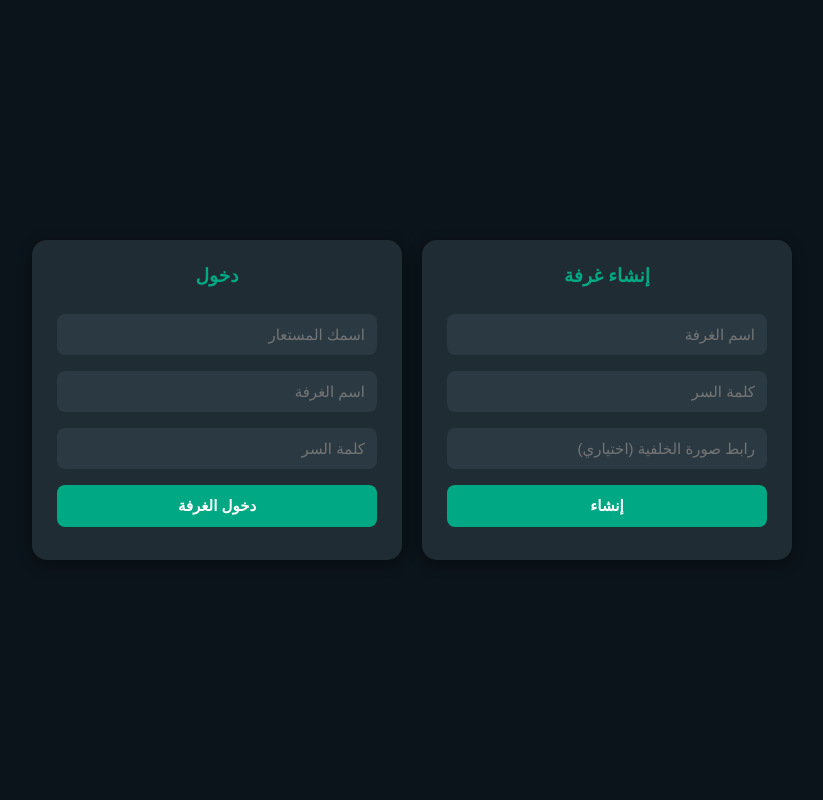
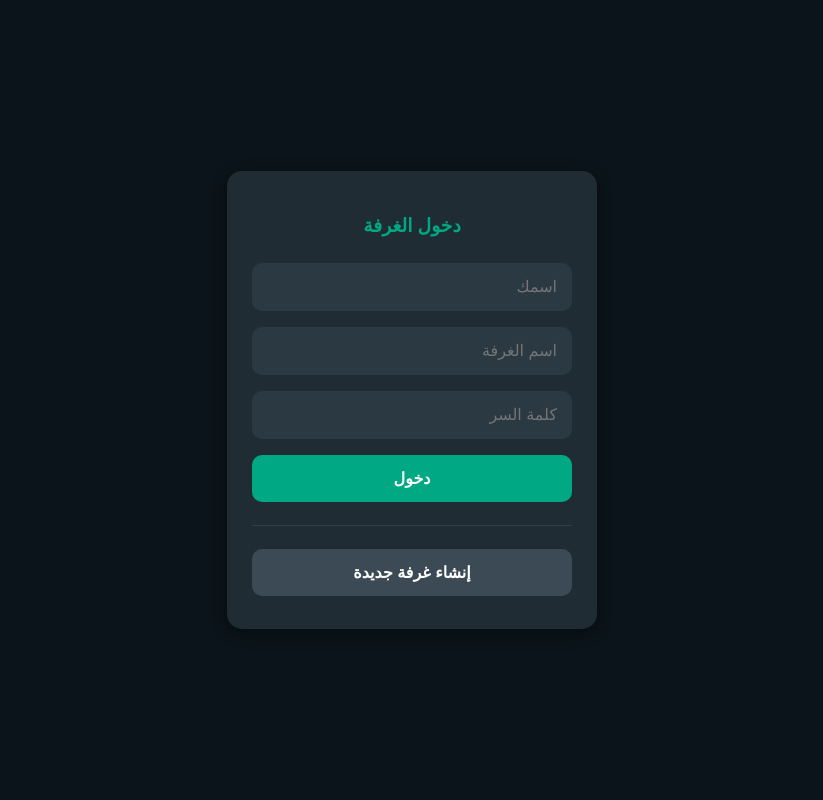
Before and after one commit to anas-km1437/HLA1437, a Flask app: page / in a window 1280 px wide. Shown: the whole page, without its empty margins (228-1051 px from the left). Run offline with Flask 3, Linux system fonts and the light colour scheme; some libraries are stand-ins or nearby versions.

Commit message:
Update index.html

```diff
--- a/chat-app/templates/index.html
+++ b/chat-app/templates/index.html
@@ -2,291 +2,163 @@
 <html lang="ar" dir="rtl">
 <head>
     <meta charset="UTF-8">
-    <!-- السطر السحري لدعم النقال (شاشات الجوال) -->
-    <meta name="viewport" content="width=device-width, initial-scale=1.0, maximum-scale=1.0, user-scalable=no">
-    <title>Anas Chat 437</title>
+    <meta name="viewport" content="width=device-width, initial-scale=1.0, maximum-scale=1.0, user-scalable=no, viewport-fit=cover">
+    <title>Chat Room</title>
     <style>
-        body { margin:0; background:#0b141a; color:#e9edef; font-family:Arial, sans-serif; height:100vh; display:flex; flex-direction:column; overflow:hidden; }
+        :root { --bg-dark: #0b141a; --header-bg: #202c33; --accent: #00a884; --input-bg: #2a3942; }
 
-        /* Login */
-        #login { position:fixed; inset:0; background:#0b141a; display:flex; justify-content:center; align-items:center; z-index:1000; gap:20px; flex-wrap:wrap; padding:20px; overflow-y:auto; }
-        .card { background:#202c33; padding:25px; border-radius:15px; width:100%; max-width:320px; box-shadow: 0 4px 15px rgba(0,0,0,0.3); }
-        input, button { width:100%; padding:12px; margin:8px 0; border:none; border-radius:8px; box-sizing:border-box; outline:none; font-size:15px; }
-        input { background:#2a3942; color:white; }
-        button { background:#00a884; color:white; cursor:pointer; font-weight:bold; transition: 0.2s; }
-        button:hover { background:#06cf9c; }
+        /* جعل الطول يتناسب مع طول الجوال الحقيقي */
+        body { margin:0; background: var(--bg-dark); color:#e9edef; font-family: sans-serif; height: 100dvh; display:flex; flex-direction:column; overflow:hidden; }
 
-        /* شريط المتصلين والإعدادات */
-        .chat-header { background:#202c33; padding:10px 15px; display:none; justify-content:space-between; align-items:center; border-bottom:1px solid #2a3942; z-index:10; }
-        #online-list { font-size:13px; color:#00a884; font-weight:bold; }
-        .settings-btn { cursor:pointer; font-size:22px; transition:0.2s; }
-        .settings-btn:hover { transform:rotate(90deg); }
+        #login { position:fixed; inset:0; background: var(--bg-dark); display:flex; justify-content:center; align-items:center; z-index:1000; padding:20px; overflow-y:auto; }
+        .card { background: var(--header-bg); padding:25px; border-radius:15px; width:100%; max-width:320px; box-shadow: 0 4px 15px rgba(0,0,0,0.4); }
+        input, button { width:100%; padding:14px; margin:8px 0; border:none; border-radius:10px; font-size:16px; box-sizing:border-box; }
+        input { background: var(--input-bg); color:white; border: 1px solid transparent; }
+        input:focus { border-color: var(--accent); outline:none; }
+        button { background: var(--accent); color:white; font-weight:bold; cursor:pointer; }
 
-        /* نافذة الإعدادات */
-        #settings-modal { position:fixed; inset:0; background:rgba(0,0,0,0.8); display:none; justify-content:center; align-items:center; z-index:2000; padding:20px;}
+        .chat-header { background: var(--header-bg); padding:12px 15px; display:none; justify-content:space-between; align-items:center; z-index:10; border-bottom: 1px solid #313d45; }
+        #online-list { font-size:14px; color: var(--accent); font-weight:bold; }
 
-        /* Chat Layout */
-        #messages { flex:1; overflow-y:auto; padding:15px; list-style:none; display:flex; flex-direction:column; gap:10px; background-color:#0b141a; transition: background 0.5s; margin:0; }
+        /* منطقة الرسائل */
+        #messages { flex:1; overflow-y:auto; padding:15px; list-style:none; display:flex; flex-direction:column; gap:12px; margin:0; background-color: var(--bg-dark); }
+        .message-item { max-width:85%; padding:10px 14px; border-radius:12px; font-size:16px; color:white; word-wrap:break-word; box-shadow: 0 1px 2px rgba(0,0,0,0.3); }
+        .my-message { align-self:flex-end; background:#005c4b; border-top-left-radius: 0; }
+        .other-message { align-self:flex-start; background: var(--header-bg); border-top-right-radius: 0; }
 
-        .message-item { max-width:85%; padding:10px 14px; border-radius:12px; position:relative; cursor:pointer; box-shadow: 0 1px 2px rgba(0,0,0,0.2); font-size:15px; line-height:1.4; word-wrap:break-word; }
-        .my-message { align-self:flex-end; background:#005c4b; border-top-left-radius: 0; }
-        .other-message { align-self:flex-start; background:#202c33; border-top-right-radius: 0; }
+        /* شريط الرد */
+        #reply-bar { display:none; background: var(--header-bg); padding:10px 15px; border-bottom: 1px solid var(--input-bg); justify-content:space-between; align-items:center; }
 
-        /* Reply System */
-        .reply-area { background:rgba(0,0,0,0.3); border-right:4px solid #00a884; padding:8px; margin-bottom:8px; border-radius:6px; font-size:13px; color:#cfd5d8; }
-        #reply-bar { background:#202c33; padding:10px 15px; display:none; border-bottom:1px solid #2a3942; justify-content:space-between; align-items:center; }
+        /* منطقة الإدخال المطورة للنقال */
+        .input-area { background: var(--header-bg); padding: 10px 10px calc(10px + env(safe-area-inset-bottom)); box-shadow: 0 -4px 10px rgba(0,0,0,0.2); display:none; flex-direction:column; }
+        .input-bar { display:flex; gap:10px; align-items:center; }
+        #msg { flex:1; border-radius:25px; padding:12px 18px; background: var(--input-bg); color:white; border:none; font-size:16px; }
 
-        /* شريط التحميل */
-        #progress-container { width:100%; background:#2a3942; display:none; height:4px; }
-        #progress-bar { width:0%; height:100%; background:#00a884; transition:0.2s; }
+        .icon-btn { font-size:24px; cursor:pointer; color:#8696a0; width:40px; text-align:center; }
+        .send-btn { width:48px; height:48px; border-radius:50%; background: var(--accent); color:white; border:none; display:flex; align-items:center; justify-content:center; flex-shrink:0; font-size:20px; }
 
-        /* معاينة الصوت */
-        #voice-preview { display:none; background:#202c33; padding:10px; align-items:center; gap:10px; border-top:1px solid #2a3942; flex-wrap:wrap; }
-
-        /* Input Bar */
-        .input-bar { display:none; gap:8px; padding:10px; background:#202c33; align-items:center; }
-        #msg { flex:1; border-radius:24px; padding:12px 15px; background:#2a3942; color:white; border:none; font-size:15px; }
-        .icon { font-size:24px; cursor:pointer; color:#8696a0; transition: 0.2s; padding:5px; }
-        .icon:hover { color:#e9edef; }
-        .send-btn { width:45px; height:45px; border-radius:50%; display:flex; align-items:center; justify-content:center; padding:0; background:#00a884; flex-shrink:0; }
-        .recording { color:#f44336; animation: blink 1s infinite; }
-        @keyframes blink { 50% { opacity: 0.3; } }
-
-        /* Media Queries للنقال */
-        @media (max-width: 600px) {
-            .chat-header { padding: 8px 12px; }
-            #online-list { font-size: 11px; }
-            .message-item { max-width: 90%; font-size:14px; }
-            .input-bar { padding: 8px; gap:6px; }
-            #msg { padding: 10px 14px; font-size:14px; }
-            .icon { font-size: 22px; }
-            .send-btn { width:40px; height:40px; }
-        }
+        #settings-modal { position:fixed; inset:0; background:rgba(0,0,0,0.85); display:none; justify-content:center; align-items:center; z-index:2000; padding:20px; }
     </style>
 </head>
 <body>
 
-<!-- شاشة الدخول -->
 <div id="login">
     <div class="card">
-        <h3 style="text-align:center; color:#00a884; margin-top:0;">إنشاء غرفة</h3>
-        <input id="newRoom" placeholder="اسم الغرفة">
-        <input id="newPass" type="password" placeholder="كلمة السر">
-        <input id="newBg" placeholder="رابط صورة الخلفية (اختياري)">
-        <button onclick="createRoom()">إنشاء</button>
-    </div>
-    <div class="card">
-        <h3 style="text-align:center; color:#00a884; margin-top:0;">دخول</h3>
-        <input id="username" placeholder="اسمك المستعار">
+        <h3 style="text-align:center; color:var(--accent);">دخول الغرفة</h3>
+        <input id="username" placeholder="اسمك">
         <input id="room" placeholder="اسم الغرفة">
         <input id="password" type="password" placeholder="كلمة السر">
-        <button onclick="joinRoom()">دخول الغرفة</button>
+        <button onclick="joinRoom()">دخول</button>
+        <hr style="border:0; border-top:1px solid #313d45; margin:15px 0;">
+        <button style="background:#3b4a54;" onclick="document.getElementById('create-area').style.display='block'">إنشاء غرفة جديدة</button>
+        <div id="create-area" style="display:none; margin-top:10px;">
+            <input id="newRoom" placeholder="اسم الغرفة الجديدة">
+            <input id="newPass" type="password" placeholder="سر الغرفة">
+            <input id="newBg" placeholder="رابط الخلفية">
+            <button onclick="createRoom()">تأكيد الإنشاء</button>
+        </div>
     </div>
 </div>
 
-<!-- شريط المتصلين والإعدادات العلوية -->
 <div class="chat-header" id="chat-header">
-    <div id="online-list">متصل: جاري التحميل...</div>
-    <div class="settings-btn" onclick="openSettings()">⚙️</div>
+    <div id="online-list">متصل...</div>
+    <div onclick="openSettings()" style="cursor:pointer; font-size:20px;">⚙️</div>
 </div>
 
-<!-- نافذة الإعدادات -->
-<div id="settings-modal">
-    <div class="card">
-        <h3 style="color:#00a884; text-align:center; margin-top:0;">إعدادات الغرفة</h3>
-        <p style="font-size:13px; color:#8696a0; text-align:center;">قم بوضع رابط مباشر للصورة لتغيير خلفية الغرفة للجميع.</p>
-        <input id="updateBgInput" placeholder="رابط الصورة (URL)">
-        <button onclick="saveSettings()">حفظ وتطبيق</button>
-        <button onclick="closeSettings()" style="background:#3b4a54">إغلاق</button>
-    </div>
-</div>
+<div id="settings-modal"><div class="card"><h3>تحديث الخلفية</h3><input id="updateBgInput" placeholder="رابط الصورة المباشر"><button onclick="saveSettings()">تحديث</button><button onclick="closeSettings()" style="background:#3b4a54">إلغلاق</button></div></div>
 
-<div id="progress-container"><div id="progress-bar"></div></div>
 <ul id="messages"></ul>
 
-<!-- شريط الرد -->
-<div id="reply-bar">
-    <div style="display:flex; flex-direction:column; max-width:85%;">
-        <span style="font-size:12px; color:#00a884; font-weight:bold;">الرد على:</span>
-        <span id="reply-text" style="font-size:13px; color:#8696a0; white-space:nowrap; overflow:hidden; text-overflow:ellipsis;"></span>
+<!-- منطقة الإدخال الكاملة -->
+<div class="input-area" id="input-area">
+    <div id="reply-bar">
+        <span id="reply-text" style="font-size:13px; color:var(--accent); overflow:hidden; text-overflow:ellipsis; white-space:nowrap;"></span>
+        <span onclick="cancelReply()" style="cursor:pointer; padding:5px;">✕</span>
     </div>
-    <span onclick="cancelReply()" style="cursor:pointer; font-size:20px; color:#8696a0; padding:5px;">✕</span>
-</div>
-
-<!-- معاينة الصوت -->
-<div id="voice-preview">
-    <audio id="preview-player" controls style="flex:1; min-width:200px; height:40px;"></audio>
-    <button onclick="sendVoice()" style="width:auto; padding:8px 15px; flex:1;">إرسال</button>
-    <button onclick="cancelVoice()" style="width:auto; padding:8px 15px; background:#f44336; flex:1;">حذف</button>
-</div>
-
-<!-- شريط الإدخال -->
-<div class="input-bar" id="input-bar">
-    <label for="file" class="icon">📎</label>
-    <input type="file" id="file" hidden onchange="sendFile()">
-    <input id="msg" placeholder="اكتب رسالة..." onkeypress="if(event.key==='Enter')sendMessage()">
-    <span id="mic" class="icon" onclick="toggleMic()">🎤</span>
-    <button class="send-btn" onclick="sendMessage()">➤</button>
+    <div class="input-bar">
+        <label for="file" class="icon-btn">📎</label>
+        <input type="file" id="file" hidden onchange="sendFile()">
+        <input id="msg" placeholder="اكتب رسالة..." autocomplete="off">
+        <button class="send-btn" onclick="sendMessage()">➤</button>
+    </div>
 </div>
 
 <script src="https://cdn.socket.io/4.0.0/socket.io.min.js"></script>
 <script>
     const socket = io();
-    let username = "", currentRoom = "", currentPass = "", currentReply = null, recordedBlob = null;
-    let mediaRecorder, audioChunks = [];
+    let username, currentRoom, currentPass, currentReply = null;
 
     function createRoom(){
-        const name = document.getElementById("newRoom").value;
-        const pass = document.getElementById("newPass").value;
-        const bg = document.getElementById("newBg").value;
-        if(!name || !pass) return alert("يرجى إدخال اسم الغرفة وكلمة السر");
-        fetch("/create_room",{
-            method:"POST", headers:{"Content-Type":"application/json"},
-            body:JSON.stringify({name: name, password: pass, background: bg})
-        }).then(r=>r.json()).then(d=>alert(d.msg));
+        const name=document.getElementById("newRoom").value;
+        const pass=document.getElementById("newPass").value;
+        const bg=document.getElementById("newBg").value;
+        fetch("/create_room",{method:"POST", headers:{"Content-Type":"application/json"}, body:JSON.stringify({name, password:pass, background:bg})}).then(r=>r.json()).then(d=>alert(d.msg));
     }
 
     function joinRoom(){
-        username = document.getElementById("username").value;
-        currentRoom = document.getElementById("room").value;
-        currentPass = document.getElementById("password").value;
-        if(!username || !currentRoom || !currentPass) return alert("يرجى إكمال البيانات");
+        username=document.getElementById("username").value; currentRoom=document.getElementById("room").value; currentPass=document.getElementById("password").value;
+        if(!username || !currentRoom) return alert("أكمل البيانات");
         socket.emit("join",{username, room:currentRoom, password:currentPass});
     }
 
-    socket.on("join_status", data => {
-        if(data.status==='success') {
+    socket.on("join_status", d => {
+        if(d.status==='success'){
             document.getElementById("login").style.display="none";
             document.getElementById("chat-header").style.display="flex";
-            document.getElementById("input-bar").style.display="flex";
-            if(data.bg) applyBackground(data.bg);
-            else if(currentRoom === "1437") applyBackground('/static/download.jpg');
+            document.getElementById("input-area").style.display="flex";
+            if(d.bg) applyBackground(d.bg);
         }
     });
 
-    socket.on("error_msg", msg => alert(msg));
+    socket.on("error_msg", m => alert(m));
 
-    socket.on("update_users", users => {
-        document.getElementById("online-list").innerText = `المتواجدون (${users.length}): ` + users.join(" ، ");
-    });
-
-    socket.on("bg_updated", bgUrl => applyBackground(bgUrl));
-
-    // ==== دالة الخلفية بعد التعديل للنقال والمقاسات ====
-    function applyBackground(url) {
-        if(!url) return;
+    function applyBackground(url){
         const msgBox = document.getElementById("messages");
         msgBox.style.backgroundImage = `url('${url}')`;
-        msgBox.style.backgroundSize = "cover"; // يغطي الشاشة بالكامل
-        msgBox.style.backgroundPosition = "center top"; // التركيز على الأعلى (الوجوه)
+        msgBox.style.backgroundSize = "cover";
+        msgBox.style.backgroundPosition = "center top";
         msgBox.style.backgroundAttachment = "fixed";
-        msgBox.style.backgroundRepeat = "no-repeat";
-        msgBox.style.backgroundColor = "rgba(11, 20, 26, 0.85)";
     }
 
-    function openSettings() { document.getElementById("settings-modal").style.display="flex"; }
-    function closeSettings() { document.getElementById("settings-modal").style.display="none"; }
-
-    function saveSettings() {
-        let bgUrl = document.getElementById("updateBgInput").value;
-        fetch("/update_bg", {
-            method: "POST", headers: {"Content-Type": "application/json"},
-            body: JSON.stringify({room: currentRoom, password: currentPass, bg_url: bgUrl})
-        }).then(r => r.json()).then(d => { alert(d.msg); closeSettings(); });
-    }
-
-    socket.on("message", data => {
+    socket.on("message", d => {
         let li = document.createElement("li");
-        li.className = "message-item " + (data.username === username ? "my-message" : "other-message");
-
-        let html = `<div style="font-size:12px; color:#8696a0; margin-bottom:5px; display:flex; justify-content:space-between;">
-            <span style="color:#ffbc38; font-weight:bold;">${data.username}</span><span style="margin-right:10px;">${data.time}</span>
-        </div>`;
-
-        if(data.reply_to) html += `<div class="reply-area">"${data.reply_to}"</div>`;
-
-        if(data.file){
-            if(data.file_type==='image') html += `<img src="/static/uploads/${data.file}" style="max-width:100%; border-radius:8px; margin-top:5px;">`;
-            else if(data.file_type==='video') html += `<video controls src="/static/uploads/${data.file}" style="max-width:100%; border-radius:8px; margin-top:5px;"></video>`;
-            else if(data.file_type==='audio') html += `<audio controls src="/static/uploads/${data.file}" style="margin-top:5px; max-width:100%; height:40px;"></audio>`;
+        li.className = "message-item " + (d.username === username ? "my-message" : "other-message");
+        let html = `<div style="font-size:11px; opacity:0.8; margin-bottom:4px; font-weight:bold;">${d.username} <span style="float:left; font-weight:normal;">${d.time}</span></div>`;
+        if(d.reply_to) html += `<div style="background:rgba(0,0,0,0.1); border-right:3px solid var(--accent); padding:5px; margin-bottom:5px; font-size:13px;">${d.reply_to}</div>`;
+        if(d.file) {
+            if(d.file_type==='image') html += `<img src="/static/uploads/${d.file}" style="max-width:100%; border-radius:8px;">`;
+            else html += `<div style="padding:10px; background:rgba(255,255,255,0.1); border-radius:8px;">📁 ملف مرفق</div>`;
         }
-        if(data.msg) html += `<div>${data.msg}</div>`;
-
+        if(d.msg) html += `<div>${d.msg}</div>`;
         li.innerHTML = html;
-        li.onclick = () => setReply(data.msg || "ملف وسائط");
-
+        li.onclick = () => { currentReply=d.msg; document.getElementById("reply-bar").style.display="flex"; document.getElementById("reply-text").innerText=d.msg; };
         document.getElementById("messages").appendChild(li);
         document.getElementById("messages").scrollTop = document.getElementById("messages").scrollHeight;
     });
 
-    function setReply(txt){
-        currentReply = txt;
-        document.getElementById("reply-text").innerText = txt.substring(0, 40) + (txt.length > 40 ? "..." : "");
-        document.getElementById("reply-bar").style.display = "flex";
-        document.getElementById("msg").focus();
+    function sendMessage(){
+        let m = document.getElementById("msg");
+        if(!m.value.trim() && !currentReply) return;
+        socket.emit("message",{username, room:currentRoom, msg:m.value, reply_to:currentReply});
+        m.value=""; cancelReply();
     }
 
-    function cancelReply(){
-        currentReply = null;
-        document.getElementById("reply-bar").style.display = "none";
+    function cancelReply(){ currentReply=null; document.getElementById("reply-bar").style.display="none"; }
+    function openSettings(){ document.getElementById("settings-modal").style.display="flex"; }
+    function closeSettings(){ document.getElementById("settings-modal").style.display="none"; }
+
+    function saveSettings(){
+        fetch("/update_bg",{method:"POST", headers:{"Content-Type":"application/json"}, body:JSON.stringify({room:currentRoom, password:currentPass, bg_url:document.getElementById("updateBgInput").value})}).then(r=>r.json()).then(d=>{alert(d.msg); closeSettings();});
     }
 
-    function sendMessage(){
-        let msgInput = document.getElementById("msg");
-        if(!msgInput.value.trim() && !currentReply) return;
-        socket.emit("message",{username: username, room: currentRoom, msg: msgInput.value, reply_to: currentReply});
-        msgInput.value="";
-        cancelReply();
-    }
-
+    // إرسال الملفات بشكل مبسط
     async function sendFile(){
         let file=document.getElementById("file").files[0];
         if(!file) return;
-        document.getElementById("progress-container").style.display="block";
-        const chunkSize=1024*512; let offset=0, index=0;
-        while(offset < file.size){
-            let fd=new FormData();
-            fd.append("chunk", file.slice(offset, offset + chunkSize));
-            fd.append("filename", file.name); fd.append("index", index);
-            await fetch("/upload_chunk",{method:"POST", body:fd});
-            offset+=chunkSize; index++;
-            document.getElementById("progress-bar").style.width = Math.min((offset/file.size)*100, 100) + "%";
-        }
-        socket.emit("message",{username, room:currentRoom, file:file.name, reply_to: currentReply});
-        setTimeout(()=> { document.getElementById("progress-container").style.display="none"; document.getElementById("progress-bar").style.width="0%"; }, 1000);
+        let fd=new FormData(); fd.append("chunk", file); fd.append("filename", file.name); fd.append("index", 0);
+        await fetch("/upload_chunk",{method:"POST", body:fd});
+        socket.emit("message",{username, room:currentRoom, file:file.name, reply_to:currentReply});
         cancelReply();
-    }
-
-    async function toggleMic(){
-        if(!mediaRecorder || mediaRecorder.state === "inactive"){
-            const stream = await navigator.mediaDevices.getUserMedia({ audio: true });
-            mediaRecorder = new MediaRecorder(stream);
-            audioChunks = [];
-            mediaRecorder.ondataavailable = e => audioChunks.push(e.data);
-            mediaRecorder.onstop = () => {
-                recordedBlob = new Blob(audioChunks, { type: 'audio/webm' });
-                document.getElementById("preview-player").src = URL.createObjectURL(recordedBlob);
-                document.getElementById("voice-preview").style.display = "flex";
-            };
-            mediaRecorder.start();
-            document.getElementById("mic").classList.add("recording");
-        } else {
-            mediaRecorder.stop();
-            document.getElementById("mic").classList.remove("recording");
-        }
-    }
-
-    async function sendVoice(){
-        let fname = `voice_${Date.now()}.webm`;
-        let fd=new FormData(); fd.append("chunk", recordedBlob); fd.append("filename", fname); fd.append("index", 0);
-        await fetch("/upload_chunk",{method:"POST", body:fd});
-        socket.emit("message",{username, room:currentRoom, file:fname, reply_to: currentReply});
-        cancelVoice(); cancelReply();
-    }
-
-    function cancelVoice(){
-        document.getElementById("voice-preview").style.display="none";
-        recordedBlob = null;
     }
 </script>
 </body>
```
